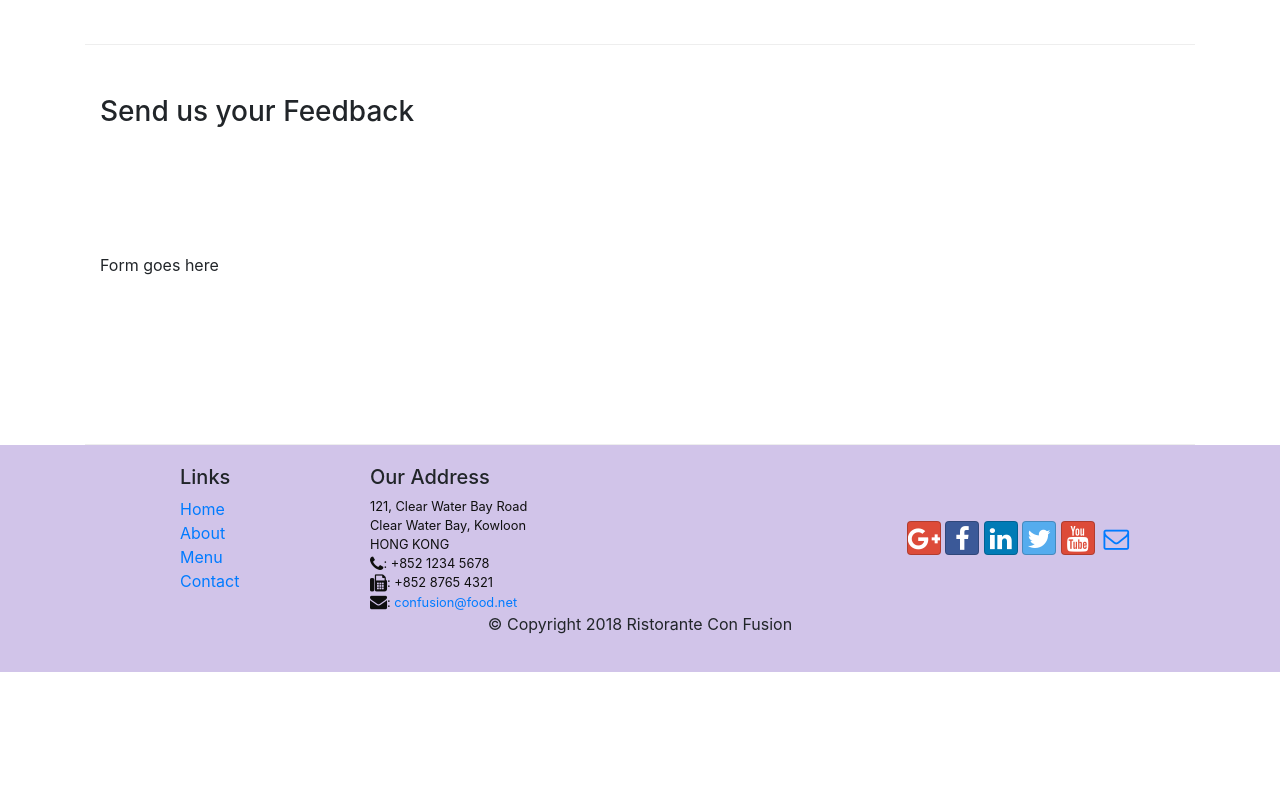
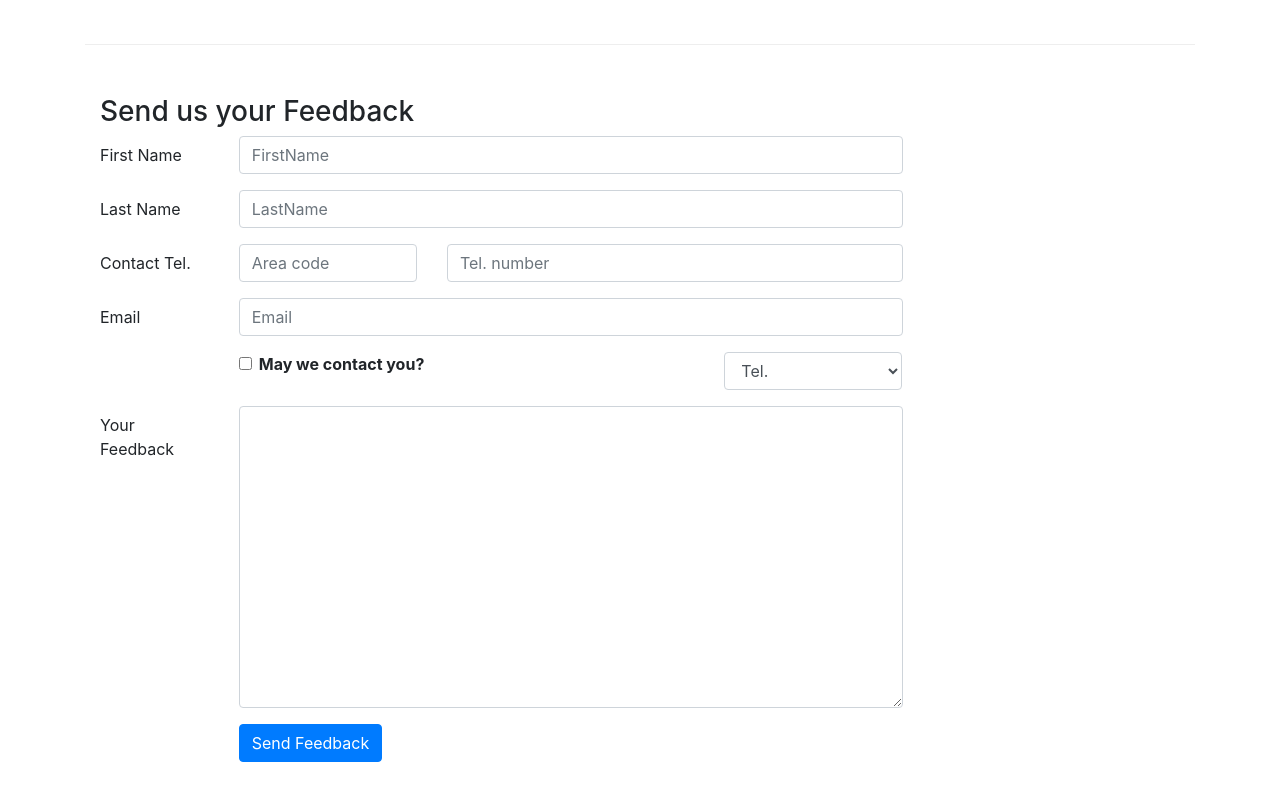
Before and after one commit to KANATA1/confusionadvanced, a website: page contactus.html in a window 1280 px wide. Shown: the part 820-1620 px from the top of the page. Before the commit the page ends 1492 px from the top, so only its background shows below. Drawn offline with nearby package versions, Linux system fonts and the light colour scheme.

Commit message:
Added Form

```diff
--- a/contactus.html
+++ b/contactus.html
@@ -24,8 +24,8 @@
                 <ul class="navbar-nav mr-auto">
                         <li class="nav-item"><a class="nav-link" href="./index.html"><span class="fa fa-home fa-lg"></span> Home</a></li>
                         <li class="nav-item"><a class="nav-link" href="./aboutus.html"><span class="fa fa-info fa-lg"></span> About</a></li>
-                        <li class="nav-item"><a class="nav-link" href="#"><span class="fa fa-list fa-lg"></span> Menu</a></li>
-                        <li class="nav-item active"><a class="nav-link" href="#"><span class="fa fa-address-card fa-lg"></span> Contact</a></li>
+                        <li class="nav-item"><a class="nav-link" href="./aboutus.html"><span class="fa fa-list fa-lg"></span> Menu</a></li>
+                        <li class="nav-item active"><a class="nav-link" href="./contactus.html"><span class="fa fa-address-card fa-lg"></span> Contact</a></li>
                 </ul>
             </div>
         </div>
@@ -95,7 +95,63 @@
               <h3>Send us your Feedback</h3>
            </div>
             <div class="col-12 col-md-9">
-                Form goes here
+                <form>
+                    <div class="form-group row">
+                        <label for="firstname" class="col-md-2 col-form-label">First Name</label>
+                        <div class="col-md-10">
+                            <input type="text" class="form-control" id="firstname" name="firstname" placeholder="FirstName">
+                        </div>
+                    </div>
+                    <div class="form-group row">
+                        <label for="lastname" class="col-md-2 col-form-label">Last Name</label>
+                        <div class="col-md-10">
+                            <input type="text" class="form-control" id="lastname" name="lastname" placeholder="LastName">
+                        </div>
+                    </div>
+                    <div class="form-group row">
+                        <label for="telnum" class="col-12 col-md-2 col-form-label">Contact Tel.</label>
+                        <div class="col-5 col-md-3">
+                            <input type="tel" class="form-control" id="areacode" name="areacode" placeholder="Area code">
+                        </div>
+                        <div class="col-7 col-md-7">
+                            <input type="tel" class="form-control" id="telnum" name="telnum" placeholder="Tel. number">
+                        </div>
+                    </div>
+                    <div class="form-group row">
+                        <label for="emailid" class="col-md-2 col-form-label">Email</label>
+                        <div class="col-md-10">
+                            <input type="email" class="form-control" id="emailid" name="emailid" placeholder="Email">
+                        </div>
+                    </div>
+                    <div class="form-group row">
+                        <div class="col-md-6 offset-md-2">
+                            <div class="form-check">
+                                <input type="checkbox" class="form-check-input" name="approve" id="approve" value="">
+                                <label class="form-check-label" for="approve">
+                                <strong>May we contact you?</strong>
+                                </label>
+                            </div>
+                        </div>
+                        <div class="col-md-3 offset-md-1">
+                            <select class="form-control">
+                                <option>Tel.</option>
+                                <option>Email</option>
+                            </select>
+                        </div>
+                    </div>
+                    <div class="form-group row">
+                        <label for="feedback" class="col-md-2 col-form-label">Your Feedback</label>
+                        <div class="col-md-10">
+                            <textarea class="form-control" id="feedback" name="feedback" rows="12"></textarea>
+                        </div>
+                    </div>
+                    <div class="form-group row">
+                        <div class="offset-md-2 col-md-10">
+                            <button type="submit" class="btn btn-primary">Send Feedback</button>
+                        </div>
+                    </div>
+
+                </form>
             </div>
              <div class="col-12 col-md">
             </div>
```
